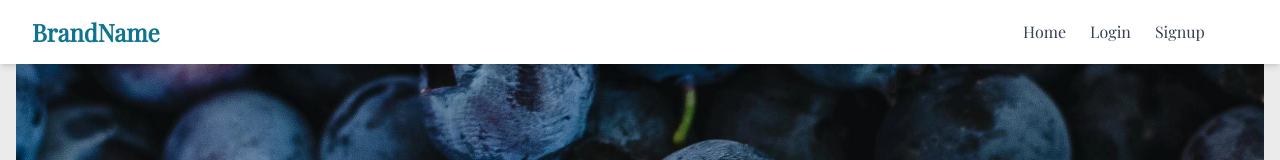
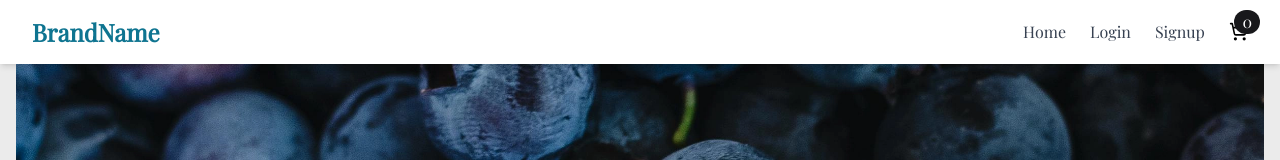
Before and after one commit to Daniyalk0/Greenova, a Next.js app: page / in a window 1280 px wide. Shown: the top 160 px of the page. Built offline with nearby package versions, Linux system fonts and the light colour scheme.

Commit message:
Added LocalStorage

```diff
--- a/components/Cart.jsx
+++ b/components/Cart.jsx
@@ -16,7 +16,10 @@ const Cart = () => {
     throw new Error("CartContext must be used within a CartProvider");
   }
 
-  const { cart, remove, addOrIncrease, decrease } = cartContext;
+  const { cart, remove, addOrIncreaseProducts, decrease, isHydrated } = cartContext;
+
+  if (!isHydrated) return null ;
+
 
   useEffect(() => {
     window.scrollTo(0, 0);
@@ -64,7 +67,7 @@ const Cart = () => {
                     {item.quantity && item.quantity}
                   </span>
                   <button
-                    onClick={() => addOrIncrease(item)}
+                    onClick={() => addOrIncreaseProducts(item)}
                     className="text-gray-600 hover:text-black"
                   >
                     <Plus size={16} />
--- a/components/Navbar.jsx
+++ b/components/Navbar.jsx
@@ -14,7 +14,7 @@ const Navbar = () => {
   const cartContext = useContext(CartContext);
 
   const { user, logoutUser } = authContext || {};
-  const { cart } = cartContext || { cart: [] };
+  const { cart , isHydrated} = cartContext || { cart: [] };
 
   const [isOpen, setIsOpen] = useState(false);
   const navRef = useRef(null);
@@ -82,14 +82,16 @@ const Navbar = () => {
             {/* Cart Icon */}
             <Link href="/cart" className="relative">
               <div
-                className={`${
-                  user ? "opacity-100" : "opacity-0 pointer-events-none"
-                } transition-all duration-300 cursor-pointer relative`}
+                className={`
+                 transition-all duration-300 cursor-pointer relative`}
               >
                 <LuShoppingCart className="md:text-[3vw] xl:text-[1.5vw] 2xl:text-[1.3vw]" />
-                <h2 className="absolute flex items-center -right-3 -top-3 px-2 py-0 justify-center text-md bg-zinc-900 text-white rounded-full">
+                {isHydrated && (
+
+                  <h2 className="absolute flex items-center -right-3 -top-3 px-2 py-0 justify-center text-md bg-zinc-900 text-white rounded-full">
                   <p>{cart?.length}</p>
                 </h2>
+                )}
               </div>
             </Link>
           </div>
@@ -107,7 +109,6 @@ const Navbar = () => {
           ref={navRef}
           className="md:hidden bg-white shadow-lg px-4 py-4 space-y-2"
         >
-          {user && (
             <Link
               href="/cart"
               className="relative"
@@ -120,7 +121,6 @@ const Navbar = () => {
                 </h2>
               </div>
             </Link>
-          )}
           <Link
             href="/"
             onClick={() => setIsOpen(false)}
--- a/components/ProductCard.jsx
+++ b/components/ProductCard.jsx
@@ -9,21 +9,13 @@ import { CartContext } from "../src/app/contexts/CartContext";
 // import { CartContext } from "@/app/contexts/CartContext";
 
 const ProductCard = ({ product }) => {
-  const authContext = useContext(AuthContext);
-
-  if (!authContext) {
-    throw new Error("AuthContext must be used within an AuthProvider");
-  }
-
-  const { user } = authContext;
-
   const cartContext = useContext(CartContext);
 
   if (!cartContext) {
     throw new Error("CartContext must be used within a CartProvider");
   }
 
-  const { cart, addOrIncrease } = cartContext;
+  const { cart, addOrIncreaseProducts, isHydrated } = cartContext;
 
   const [isAlreadyInCart, setIsAlreadyInCart] = useState(false);
   const router = useRouter();
@@ -34,13 +26,10 @@ const ProductCard = ({ product }) => {
   }, [cart, product.id]);
 
   const handleAddToCart = (e) => {
-    e.stopPropagation(); // Prevent navigating to product page
-
-    if (!user) {
-      router.push("/login");
-    } else {
-      addOrIncrease(product);
+    if (!isAlreadyInCart) {
+      e.stopPropagation(); // Prevent navigating to product page
     }
+    addOrIncreaseProducts(product);
   };
 
   return (
@@ -52,7 +41,7 @@ const ProductCard = ({ product }) => {
         className="absolute cursor-pointer left-3 top-3 bg-zinc-200 p-1 rounded-md"
         onClick={handleAddToCart}
       >
-        {isAlreadyInCart && user ? (
+        {isAlreadyInCart ? (
           <Check className="text-green-600 w-5" />
         ) : (
           <ShoppingBag className="text-cyan-800 w-5" />
--- /dev/null
+++ b/src/app/CartUtils.js
@@ -0,0 +1,25 @@
+export const addOrIncreaseQuantity = (cart, givenquantity, product) => {
+  const existingItem = cart.find((item) => item.id === product.id);
+  if (existingItem) {
+    const updatedItem = cart.map((item) =>
+      item.id === product.id
+        ? { ...item, quantity: (item.quantity || 1) + 1 }
+        : item
+    );
+    return updatedItem;
+  }
+  return [...cart, { ...product, quantity: givenquantity || 1 }];
+};
+
+export const removeProduct = (cart, product) => {
+  const filteredProducts = cart.filter((p) => p.id !== product.id);
+  return filteredProducts;
+};
+
+export const decreaseQuantity = (productId, cart) => {
+  const decreasedQuantity = cart.map((item) =>
+    item.id === productId
+      ? { ...item, quantity: item.quantity - 1 } : item
+  ).filter((item) => item.quantity > 0)
+  return decreasedQuantity
+};
--- a/src/app/contexts/CartContext.jsx
+++ b/src/app/contexts/CartContext.jsx
@@ -1,58 +1,46 @@
-'use client';
+"use client";
 
-import { createContext, useState, ReactNode } from 'react';
+import { createContext, useEffect, useState } from "react";
+import { addOrIncreaseQuantity as addByQuantityUtil } from "../CartUtils";
+import { decreaseQuantity as decreaseQuantityUtil } from "../CartUtils";
+import { removeProduct as removeProductUtil } from "../CartUtils";
 
 export const CartContext = createContext(undefined);
 
 export const CartProvider = ({ children }) => {
-  const [cart, setCart] = useState([]);
+  const [cart, setCart] = useState([])
+  const [isHydrated, setIsHydrated] = useState(false); // 🟡 Add hydration flag
 
-  const addOrIncrease = (product) => {
-    const existingItem = cart.find((item) => item.id === product.id);
+  useEffect(() => {
+    const storedCart = localStorage.getItem("cart");
+    if (storedCart) {
+      setCart(JSON.parse(storedCart));
+    }
+    setIsHydrated(true); // ✅ Hydrated now
+  }, []);
 
-    if (existingItem) {
-      const updatedCart = cart.map((item) =>
-        item.id === product.id
-          ? { ...item, quantity: (item.quantity || 1) + 1 }
-          : item
-      );
-      setCart(updatedCart);
-    } else {
-      setCart([...cart, { ...product, quantity: 1 }]);
+  useEffect(() => {
+    if (isHydrated) {
+      localStorage.setItem("cart", JSON.stringify(cart));
     }
+  }, [cart, isHydrated]);
+
+
+  const remove = (product) => {
+    setCart(() => removeProductUtil(cart, product))
   };
 
-  const remove = (productId) => {
-    const filteredCart = cart.filter((item) => item.id !== productId);
-    setCart(filteredCart);
+  const decrease = (product) => {
+    setCart(() => decreaseQuantityUtil(product, cart));
   };
 
-  const decrease = (productId) => {
-    const updatedCart = cart.map((item) => {
-      if (item.id === productId) {
-        return {
-          ...item,
-          quantity: item.quantity && item.quantity > 1 ? item.quantity - 1 : 1,
-        };
-      }
-      return item;
-    });
-    setCart(updatedCart);
-  };
-
-  const addProductByQuantity = (product, quantity) => {
-    const existingItem = cart.find((item) => item.id === product.id);
-    if (existingItem) {
-      return false;
-    } else {
-      setCart([...cart, { ...product, quantity }]);
-      return true;
-    }
+  const addOrIncreaseProducts = (product, givenquantity) => {
+    setCart(() => addByQuantityUtil(cart, givenquantity, product));
   };
 
   return (
     <CartContext.Provider
-      value={{ cart, setCart, addOrIncrease, remove, decrease, addProductByQuantity }}
+      value={{ cart, setCart, remove, decrease, addOrIncreaseProducts, isHydrated  }}
     >
       {children}
     </CartContext.Provider>
```
